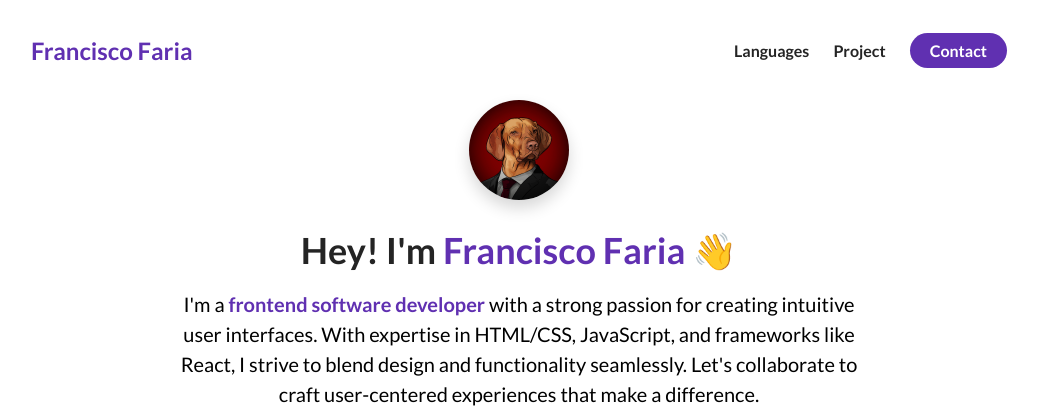
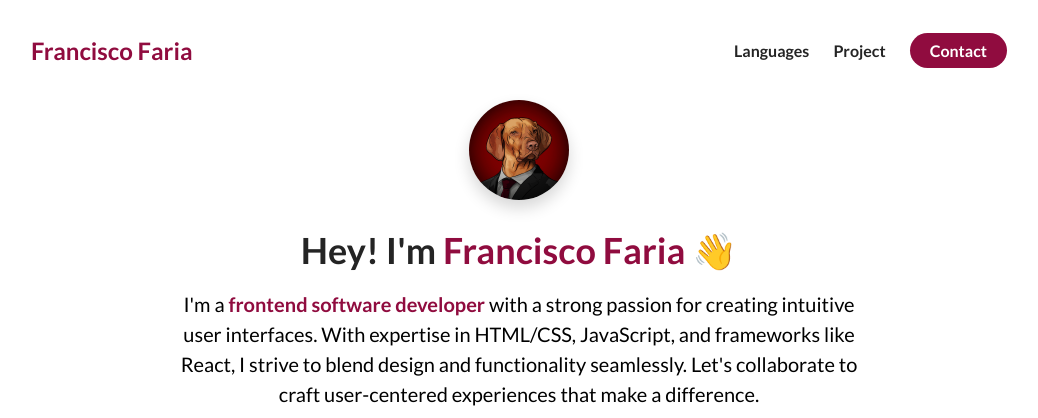
Before and after one commit to sirKavics/My-e-portfolio, a plain HTML site: page index.html in a window 1280 px wide. Shown: the top 418 px of the page, without its empty margins (121-1159 px from the left). Drawn offline with Linux system fonts and the light colour scheme.

Commit message:
changed color scheme

```diff
--- a/styles.css
+++ b/styles.css
@@ -41,7 +41,7 @@ li {
 }
 
 .text--purple {
-    color: #6030b1;
+    color: #900C3F;
 }
 
 /* NAVIGATION BAR */
@@ -68,7 +68,7 @@ nav {
 }
 
 .nav__link--anchor-primary {
-    background-color: #6030b1;
+    background-color: #900C3F;
     padding: 8px 20px;
     border-radius: 50px;
     color: white;
@@ -76,12 +76,12 @@ nav {
 }
 
 .nav__link--anchor-primary:hover {
-    background-color: #5d3eff;
+    background-color: #ca1e00;
 }
 
 .personal_logo {
     font-size: 24px;
-    color:#6030b1;
+    color:#900C3F;
     margin: 0 12px;
     font-weight: bold;
 }
```
Also changed, not shown: assets/undraw_building_websites_i78t.svg (added), assets/undraw_websites.svg (deleted).
